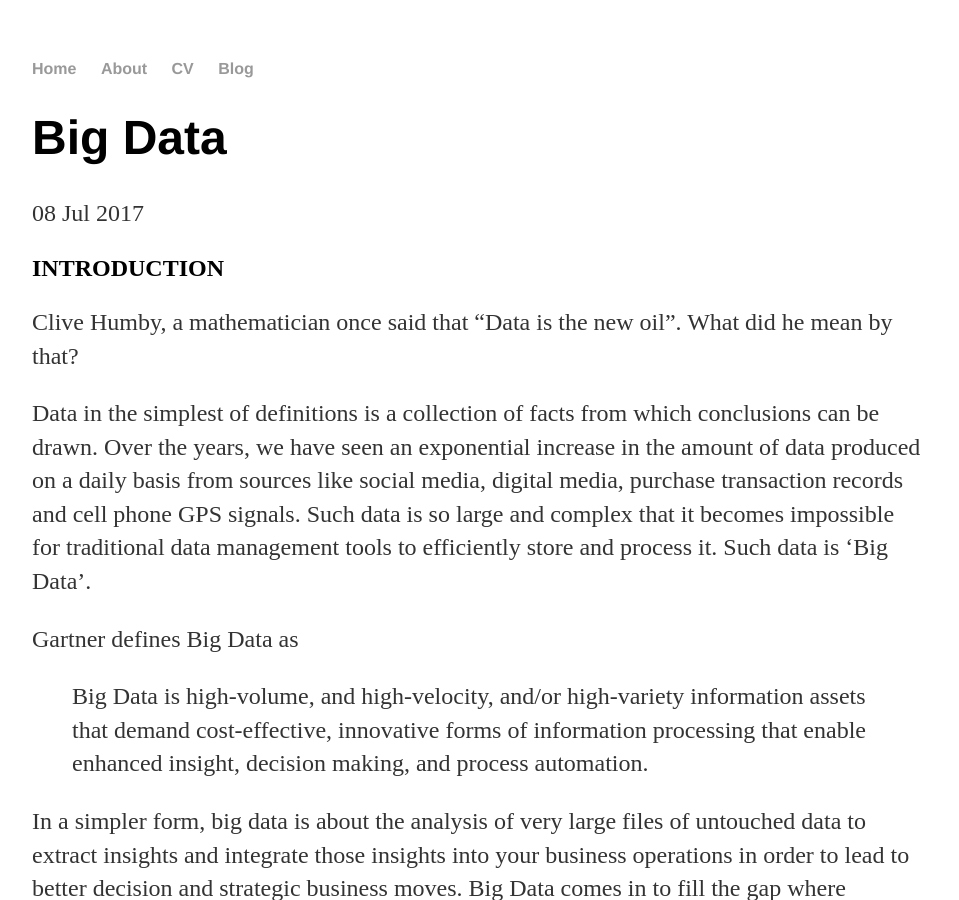
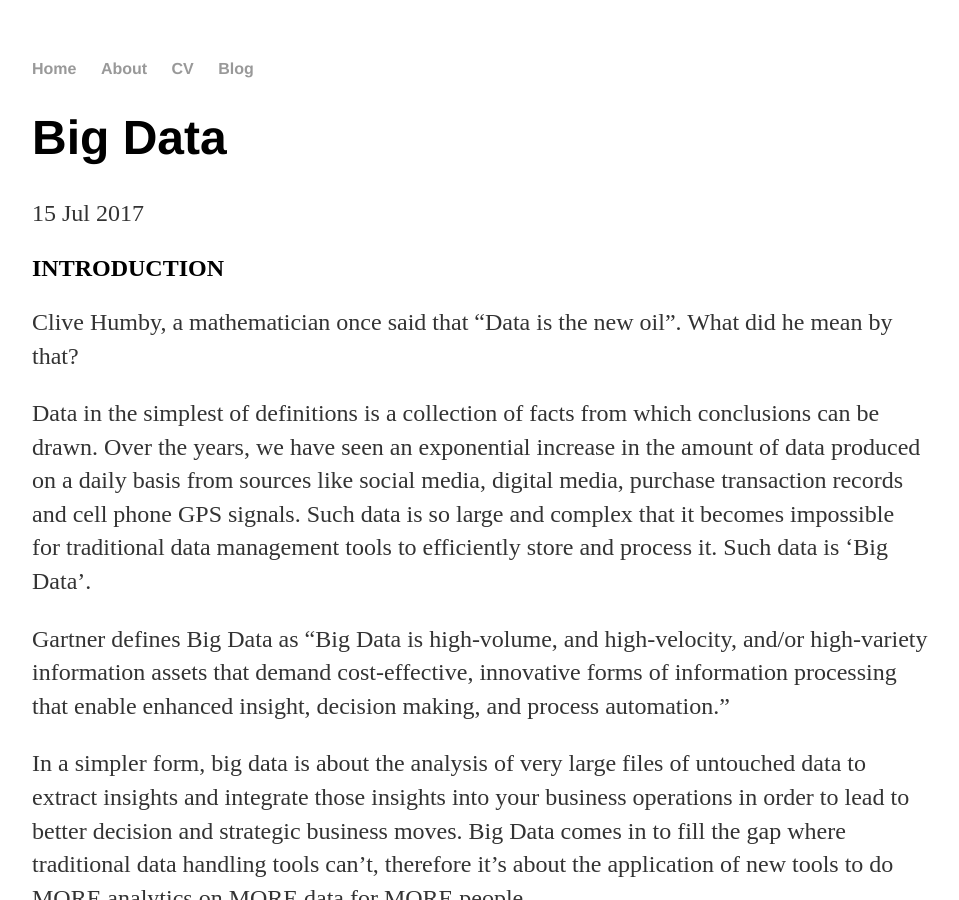
Before and after one commit to matsiko/matsiko.github.io, a Jekyll site: the page built from _posts/2017-07-15-big-data.md, in a window 1280 px wide and 900 px high. Shown: the whole window, without its empty margins (160-1119 px from the left). Built offline with Jekyll 4.4.1, drawn with Linux system fonts in a browser that asks for light colours; our own code applies the rules of GitHub Pages for plain Markdown files; comment, search, counter and statistics services are not loaded.

```diff
--- a/_posts/2017-07-08-big-data.md
+++ b/_posts/2017-07-15-big-data.md
@@ -8,9 +8,7 @@ Clive Humby, a mathematician once said that “Data is the new oil”. What did
 
 Data in the simplest of definitions is a collection of facts from which conclusions can be drawn. Over the years, we have seen an exponential increase in the amount of data produced on a daily basis from sources like social media, digital media, purchase transaction records and cell phone GPS signals. Such data is so large and complex that it becomes impossible for traditional data management tools to efficiently store and process it. Such data is ‘Big Data’.
 
-Gartner defines Big Data as
-
-> Big Data is high-volume, and high-velocity, and/or high-variety information assets that demand cost-effective, innovative forms of information processing that enable enhanced insight, decision making, and process automation.
+Gartner defines Big Data as "Big Data is high-volume, and high-velocity, and/or high-variety information assets that demand cost-effective, innovative forms of information processing that enable enhanced insight, decision making, and process automation."
 
 In a simpler form, big data is about the analysis of very large files of untouched data to extract insights and integrate those insights into your business operations in order to lead to better decision and strategic business moves.
 Big Data comes in to fill the gap where traditional data handling tools can’t, therefore it’s about the application of new tools to do MORE analytics on MORE data for MORE people.
```
